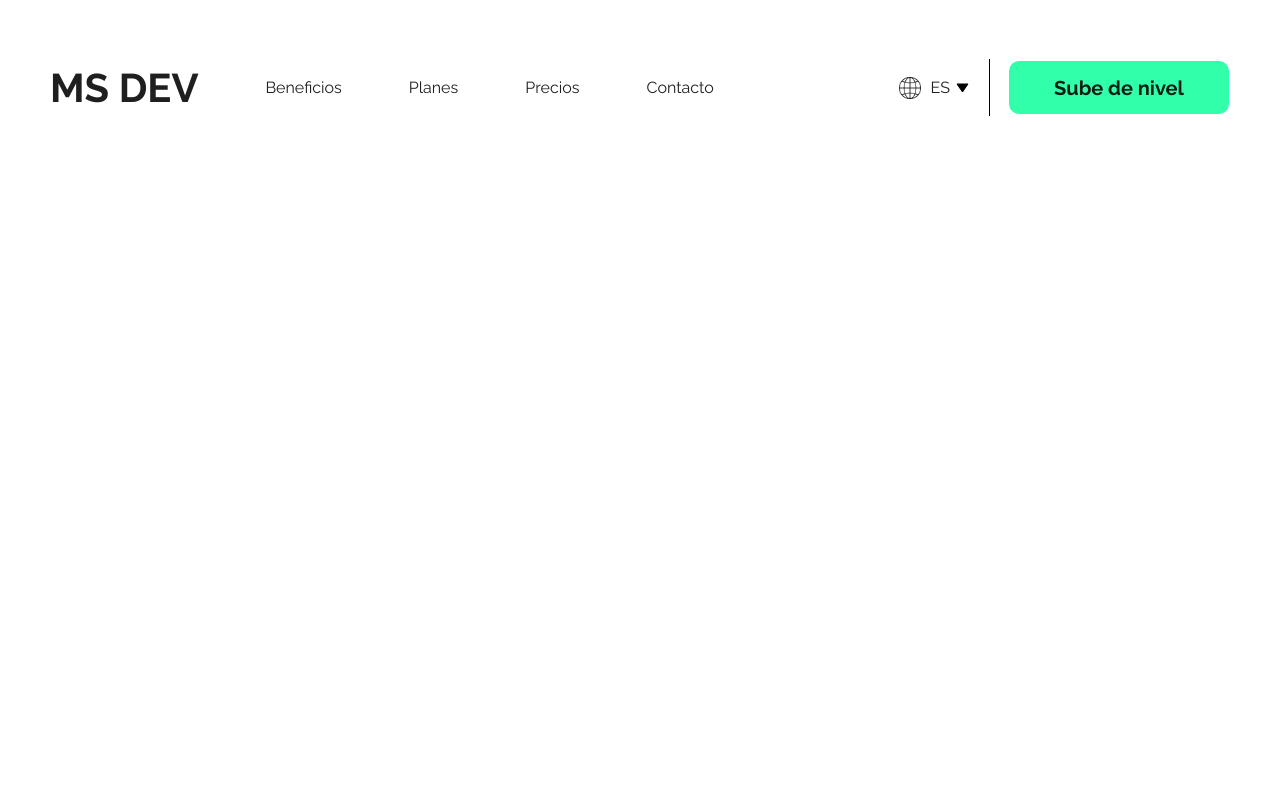
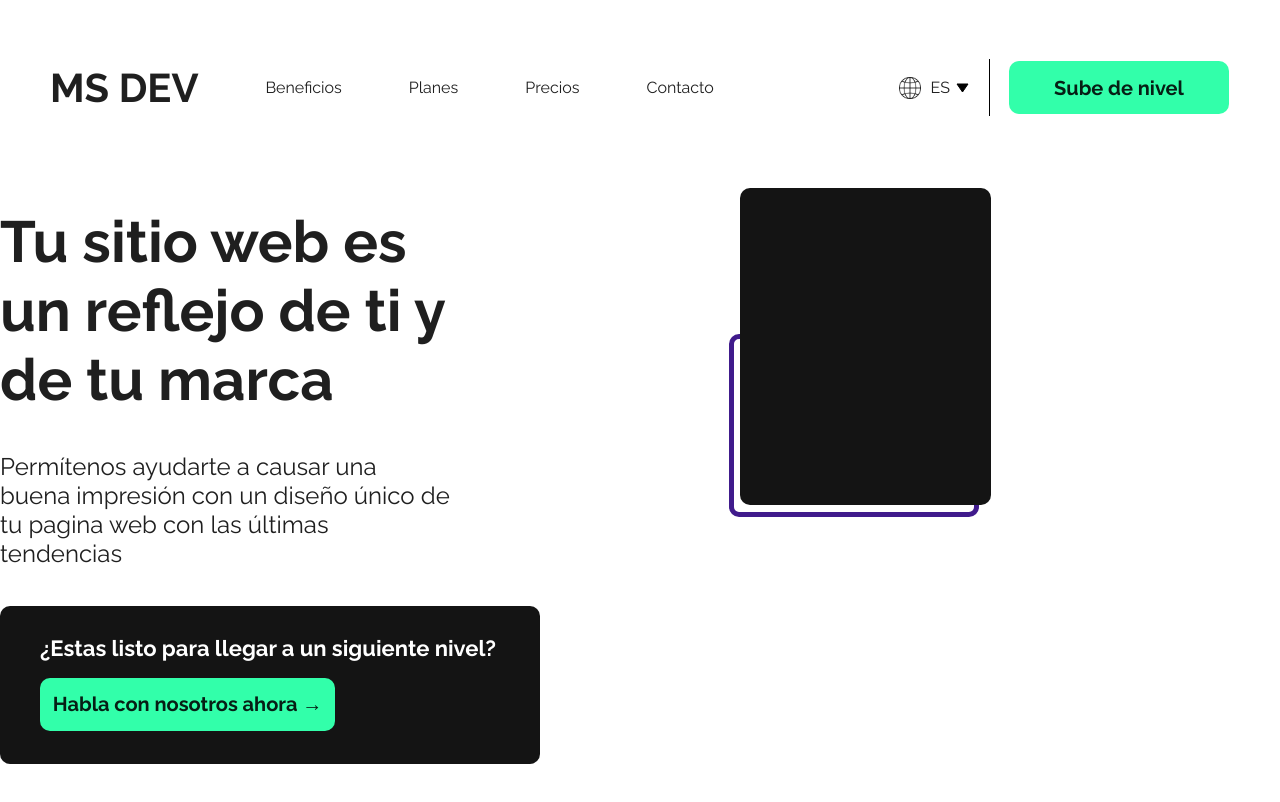
Before and after one commit to MiguelAngelClavijo/MSDEV-WEB, a React app: page / in a window 1280 px wide. Shown: the top 802 px of the page. Built offline with nearby package versions, Linux system fonts and the light colour scheme.

Commit message:
[ADD] Creation Landing Page

```diff
--- a/src/components/App.jsx
+++ b/src/components/App.jsx
@@ -1,11 +1,13 @@
 import React from "react";
 import "../styles/global.scss";
-import { Navbar } from "./navbar";
+import { Navbar } from "./Navbar";
+import { Landing } from "../containers/Landing";
 
 const App = () => {
   return (
     <div>
       <Navbar />
+      <Landing />
     </div>
   );
 };
--- /dev/null
+++ b/src/containers/Landing.jsx
@@ -0,0 +1,25 @@
+import React from "react";
+import "../styles/Landing.css";
+
+const Landing = () => {
+  return (
+    <div className="Landing-Container">
+      <div className="Landing-Container-Left">
+        <p>Tu sitio web es un reflejo de ti y de tu marca</p>
+        <p>
+          Permítenos ayudarte a causar una buena impresión con un diseño único
+          de tu pagina web con las últimas tendencias
+        </p>
+        <div className="Landing-Container-Bottom">
+          <p>¿Estas listo para llegar a un siguiente nivel?</p>
+          <button>Habla con nosotros ahora →</button>
+        </div>
+      </div>
+      <div className="Landing-Container-Right">
+        <div className="Black-Card"></div>
+      </div>
+    </div>
+  );
+};
+
+export { Landing };
--- /dev/null
+++ b/src/styles/Landing.css
@@ -0,0 +1,89 @@
+.Landing-Container {
+  display: flex;
+  flex-direction: row;
+  justify-content: center;
+  width: 100%;
+  height: 720px;
+  align-items: center;
+  gap: 200px;
+}
+
+.Landing-Container-Left {
+  display: flex;
+  flex-direction: column;
+  justify-content: space-between;
+  gap: 38px;
+  margin: 0;
+}
+
+.Landing-Container-Left p {
+  margin: 0;
+}
+
+.Landing-Container-Left p:nth-child(1) {
+  width: 450px;
+  height: auto;
+  font-size: 58px;
+  font-weight: 700;
+}
+
+.Landing-Container-Left p:nth-child(2) {
+  width: 450px;
+  height: auto;
+  font-size: 24px;
+  font-weight: 400;
+}
+
+.Landing-Container-Bottom {
+  display: flex;
+  flex-direction: column;
+  width: 540px;
+  height: 158px;
+  background-color: #141414;
+  padding: 29px 40px;
+  box-sizing: border-box;
+  gap: 17px;
+  border-radius: 10px;
+}
+
+.Landing-Container-Bottom p:nth-child(1) {
+  color: #fff;
+  width: 461px;
+  font-size: 22px;
+  font-weight: 700;
+}
+
+.Landing-Container-Bottom button {
+  width: 295px;
+  height: 53px;
+  font-size: 20px;
+  font-weight: 700;
+}
+
+.Landing-Container-Right {
+  height: 100%;
+  width: 50%;
+}
+
+.Black-Card {
+  position: relative;
+  top: 63px;
+  left: 0;
+  width: 251px;
+  height: 317px;
+  background-color: #141414;
+  border-radius: 10px;
+}
+
+.Black-Card::before {
+  display: block;
+  content: "";
+  position: relative;
+  width: 240px;
+  height: 173px;
+  border: 5px solid #401b8c;
+  top: 146px;
+  left: -11px;
+  z-index: -1;
+  border-radius: 10px;
+}
```
